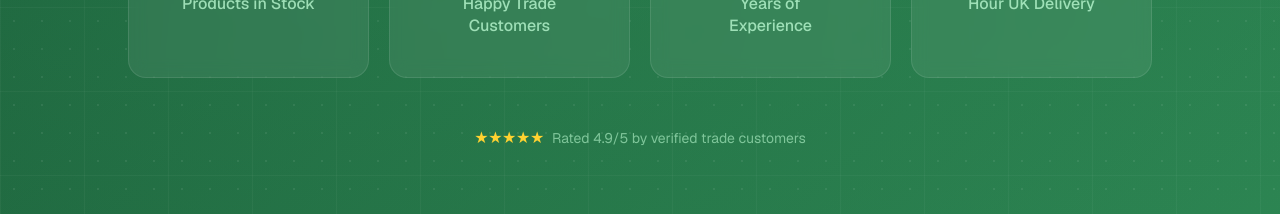
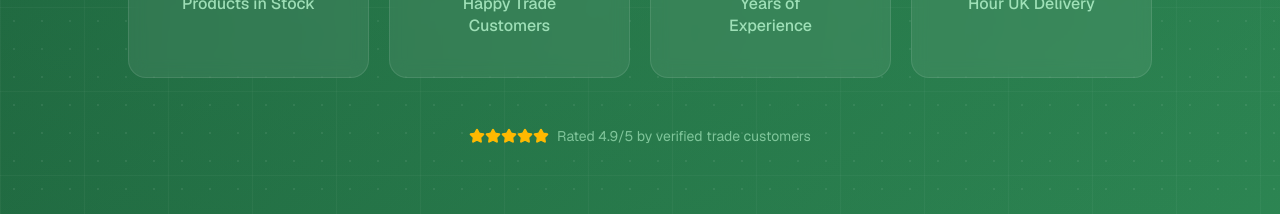
Before and after one commit to Uvaish61/cater-choice-ads, a Next.js app: page / in a window 1280 px wide. Shown: the part 4820-5034 px from the top of the page. Built offline with nearby package versions, Linux system fonts and the light colour scheme; no server answers.

Commit message:
imp components

```diff
--- a/src/components/sections/lead-form.tsx
+++ b/src/components/sections/lead-form.tsx
@@ -5,7 +5,7 @@ import { motion } from "framer-motion";
 import { useForm } from "react-hook-form";
 import { zodResolver } from "@hookform/resolvers/zod";
 import { z } from "zod";
-import { CheckCircle, Send, Loader2, Phone, MessageCircle } from "lucide-react";
+import { CheckCircle, Send, Loader2, Phone, MessageCircle, ShieldCheck } from "lucide-react";
 import { Button, buttonVariants } from "@/components/ui/button";
 import { Input } from "@/components/ui/input";
 import { Label } from "@/components/ui/label";
@@ -253,7 +253,7 @@ export function LeadForm() {
                 </Button>
 
                 <p className="text-center text-xs text-gray-400">
-                  🔒 Your information is secure. We never share your data with third parties.
+                  <ShieldCheck className="h-3.5 w-3.5 shrink-0" /> Your information is secure. We never share your data with third parties.
                 </p>
               </form>
             </motion.div>
--- a/src/components/sections/stats.tsx
+++ b/src/components/sections/stats.tsx
@@ -2,7 +2,7 @@
 
 import { useEffect, useRef, useState } from "react";
 import { motion, useInView } from "framer-motion";
-import { Package, Users, Award, Truck } from "lucide-react";
+import { Package, Users, Award, Truck, Star } from "lucide-react";
 import { stats } from "@/data/content";
 
 function useCountUp(target: number, duration = 2200, start = false) {
@@ -144,7 +144,11 @@ export function Stats() {
           transition={{ delay: 0.7, duration: 0.5 }}
           className="flex items-center justify-center gap-2 mt-12 text-green-200/60 text-sm"
         >
-          <span className="text-amber-300 tracking-tight text-base">★★★★★</span>
+          <span className="flex">
+            {Array.from({ length: 5 }).map((_, i) => (
+              <Star key={i} className="h-4 w-4 text-amber-400 fill-amber-400" />
+            ))}
+          </span>
           <span>Rated 4.9/5 by verified trade customers</span>
         </motion.div>
       </div>
```
